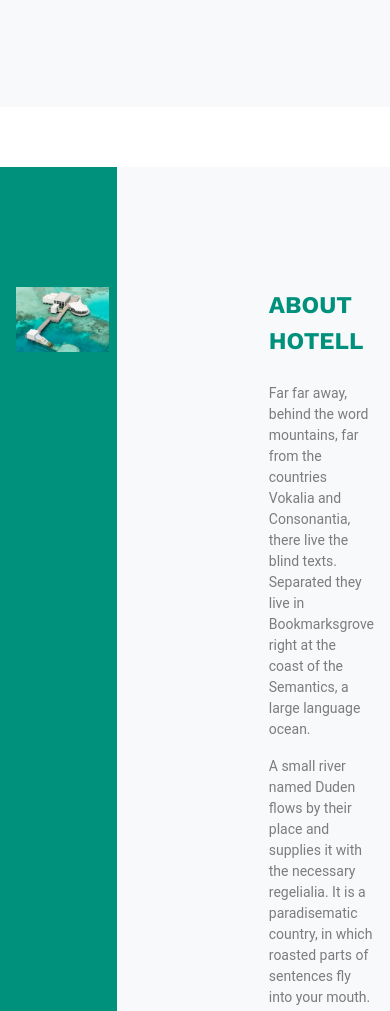
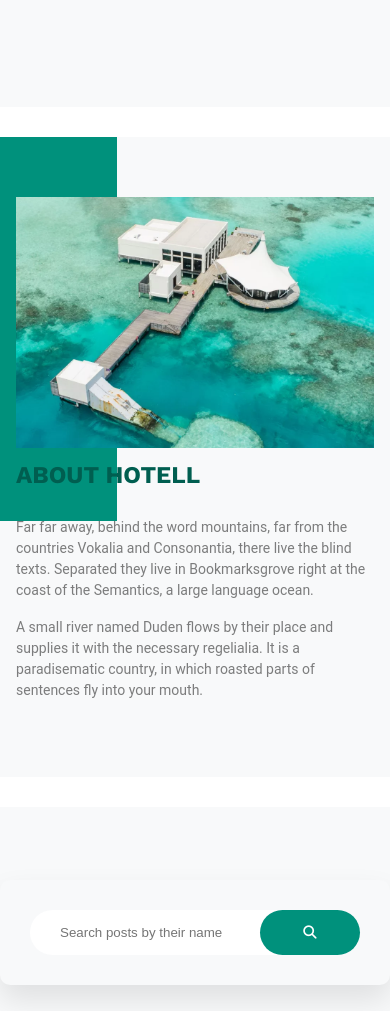
Before and after one commit to kerimovok/hotell, a plain HTML site: page index.html in a window 390 px wide. Shown: the part 1740-2751 px from the top of the page. Drawn offline with nearby package versions, Linux system fonts and the light colour scheme; files that its build step writes are made by us from their sources.

Commit message:
responsive<home page>: About section

```diff
--- a/assets/scss/pages/home/sections/_about.scss
+++ b/assets/scss/pages/home/sections/_about.scss
@@ -3,6 +3,11 @@ section.home#about {
     background: #f8f9fa;
     padding-block: 120px;
     margin-block: 60px;
+
+    @include responsive(medium) {
+        padding-block: 60px;
+        margin-block: 30px;
+    }
 
     &::before {
         content: "";
@@ -10,15 +15,23 @@ section.home#about {
         position: absolute;
         top: 0;
         left: 0;
-        bottom: 0;
+        height: 100%;
         width: 30%;
         z-index: 1;
+
+        @include responsive(medium) {
+            height: 60%;
+        }
     }
 
     .container {
         position: relative;
         z-index: 3;
         @include grid(2, 1, 10rem);
+
+        @include responsive(medium) {
+            @include grid(1, 2, 0);
+        }
 
         > div:first-of-type {
             img {
@@ -27,15 +40,20 @@ section.home#about {
         }
 
         > div:last-of-type {
+            position: relative;
+            z-index: 3;
             @extend %flex-column-center;
             align-items: flex-start;
+
             h2 {
                 text-transform: uppercase;
                 font-size: 24px;
                 color: $primary-color;
                 margin-bottom: 1.5rem;
-            }
-            p {
+
+                @include responsive(small) {
+                    color: darken($primary-color, 10%);
+                }
             }
         }
     }
```
